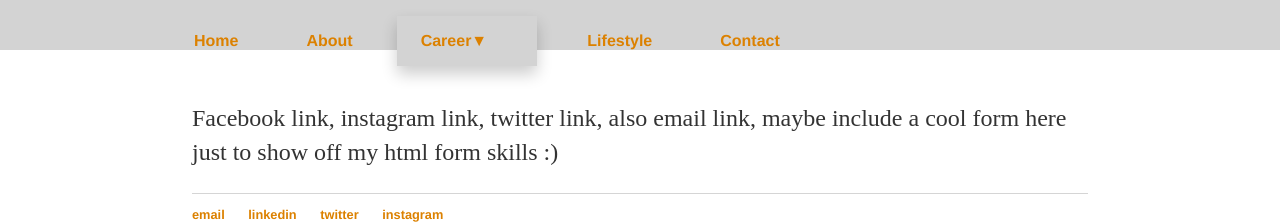
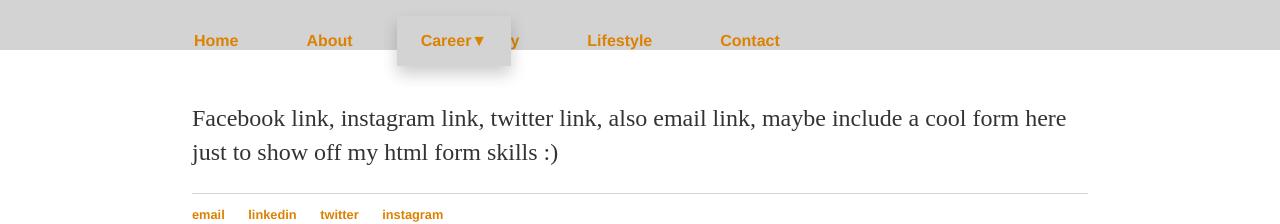
Before and after one commit to itsonlyjaz/itsonlyjaz.github.io, a Jekyll site: the page built from contact/index.html, in a window 1280 px wide. Shown: the top 224 px of the page. Built offline with Jekyll 4.4.1, drawn with Linux system fonts in a browser that asks for light colours.

Commit message:
Update main.css

```diff
--- a/css/main.css
+++ b/css/main.css
@@ -66,11 +66,8 @@
   margin-left: 10px;
 }
 
-.menu-items > li {
-    float: left:
-}
 
-.menu-items li a, .dropbtn {
+.menu-items li a {
     padding:10px 30px;
     display:inline-block;
     height: 2em;
@@ -101,7 +98,6 @@
 .dropdown {
      position: absolute;
      background-color: lightgrey;
-     min-width: 140px;
      display: none;
     box-shadow: 0px 8px 16px 0px rgba(0,0,0,0.2);
     z-index: 999;
```
